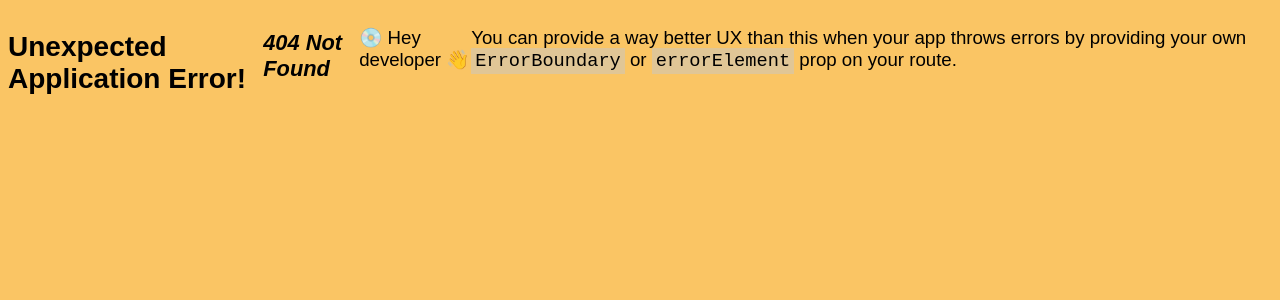
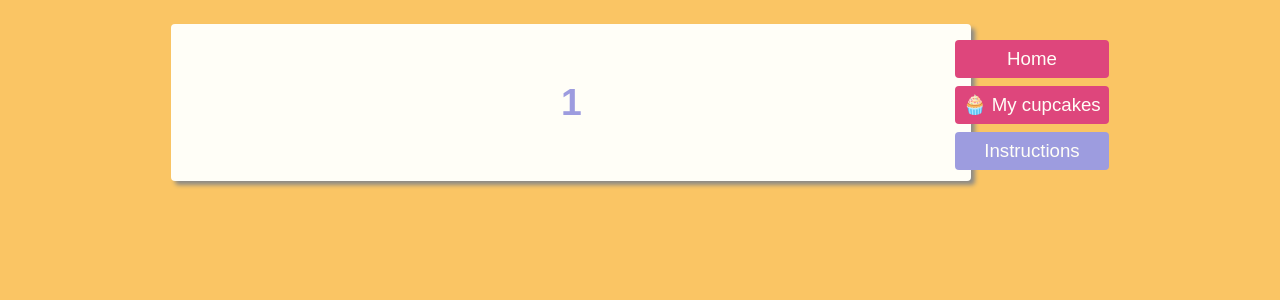
Before and after one commit to WildCodeSchool-2024-09/JS-Lyon-jaune-checkpoint-2, a React (Vite) app in the folder client/: page /cupcakes/1 in a window 1280 px wide. Before the commit this address had no page. Shown: the top 300 px of the page. Built offline with nearby package versions, Linux system fonts and the light colour scheme.

Commit message:
Step 6 pas terminé, mais route dynamique créée, yes bébé

```diff
--- a/client/src/main.tsx
+++ b/client/src/main.tsx
@@ -7,6 +7,7 @@ import { RouterProvider, createBrowserRouter } from "react-router-dom";
 
 import App from "./App";
 
+import CupcakeDetails from "./pages/CupcakeDetails";
 import CupcakeList from "./pages/CupcakeList";
 import Home from "./pages/Home";
 import Instructions from "./pages/Instructions";
@@ -27,7 +28,10 @@ const router = createBrowserRouter([
       {
         path: "/cupcakes",
         element: <CupcakeList />,
-        // Step 1: load data here
+      },
+      {
+        path: "/cupcakes/:id",
+        element: <CupcakeDetails />,
       },
     ],
   },
--- /dev/null
+++ b/client/src/pages/CupcakeDetails.tsx
@@ -0,0 +1,12 @@
+import { useParams } from "react-router-dom";
+
+function CupcakeDetails() {
+  const { id } = useParams();
+  return (
+    <>
+      <h1>{id}</h1>
+    </>
+  );
+}
+
+export default CupcakeDetails;
--- a/client/src/pages/CupcakeList.tsx
+++ b/client/src/pages/CupcakeList.tsx
@@ -1,5 +1,6 @@
 import { useEffect } from "react";
 import { useState } from "react";
+import { Link } from "react-router-dom";
 import Cupcake from "../components/Cupcake";
 
 /* ************************************************************************* */
@@ -70,6 +71,9 @@ function CupcakeList() {
 
   return (
     <>
+      <div>
+        <Link to="/cupcakes/:id">Select your Cupcake</Link>
+      </div>
       <h1>My cupcakes</h1>
       <form className="center">
         <label htmlFor="cupcake-select">
```
